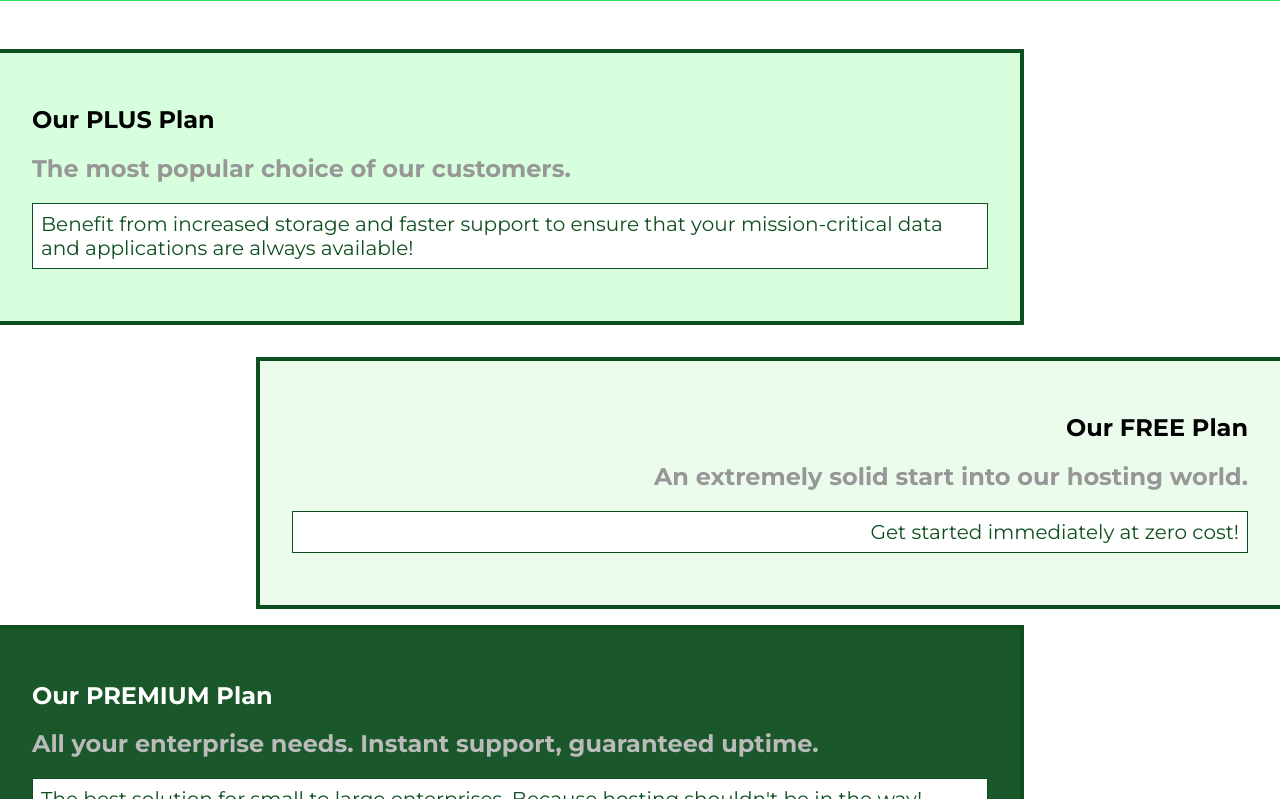
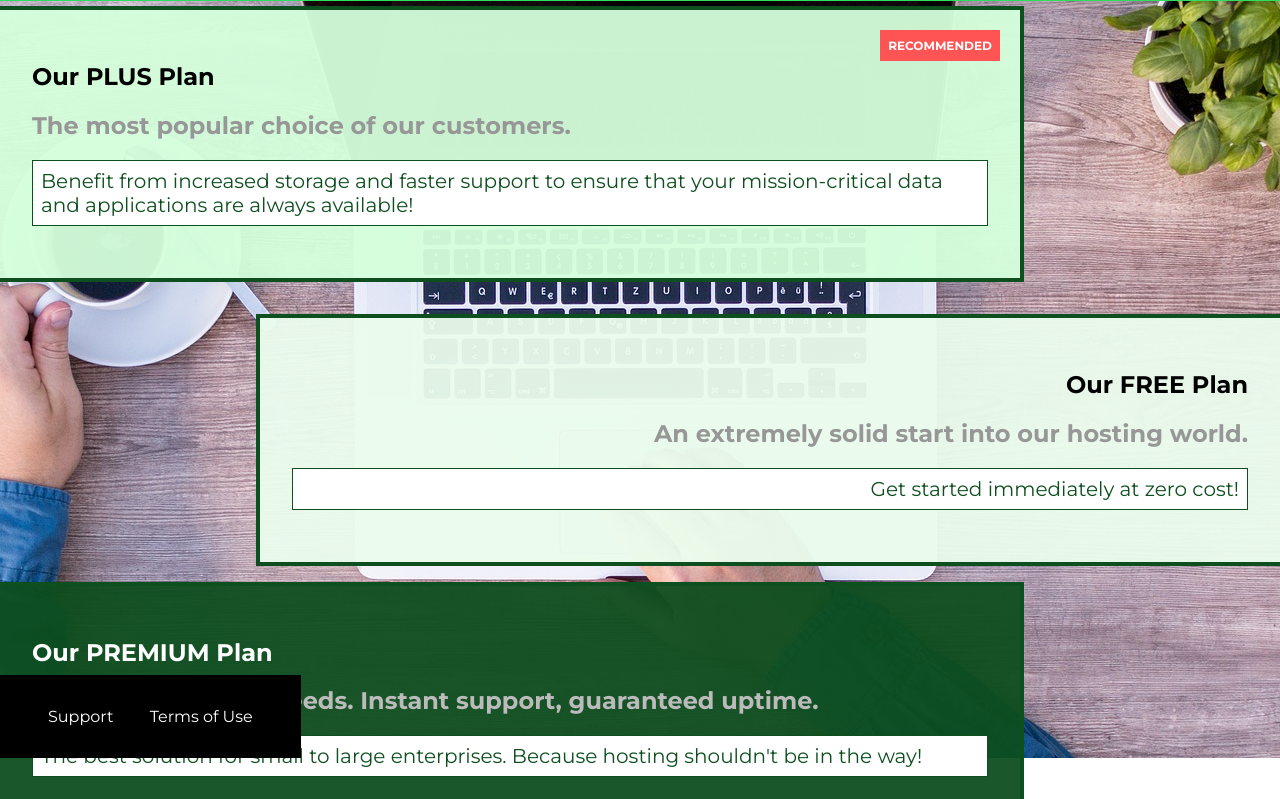
Before and after one commit to svivianl/css-course, a plain HTML site: page 05-practicing-the-basics/packages/index.html in a window 1280 px wide. Shown: the part 42-841 px from the top of the page. Drawn offline with Linux system fonts and the light colour scheme.

Commit message:
update 05-practicing-the-basics

```diff
--- a/05-practicing-the-basics/packages/index.html
+++ b/05-practicing-the-basics/packages/index.html
@@ -12,6 +12,7 @@
 </head>
 
 <body>
+    <div class="background"></div>
     <header class="main-header">
         <div>
             <a href="../index.html" class="main-header__brand">
@@ -36,6 +37,7 @@
         <section class="package" id="plus">
             <a href="#">
                 <h1 class="package__title">Our PLUS Plan</h1>
+                <h2 class="package__badge">RECOMMENDED</h2>
                 <h2 class="package__subtitle">The most popular choice of our customers.</h2>
                 <p class="package__info">Benefit from increased storage and faster support to ensure that your mission-critical data and applications
                     are always available!</p>
--- a/05-practicing-the-basics/packages/packages.css
+++ b/05-practicing-the-basics/packages/packages.css
@@ -1,5 +1,13 @@
 main{
     padding-top: 32px;
+}
+
+.background{
+    width: 100vw;
+    height: 100vh;
+    background: url("../images/plans-background.jpg") center;
+    position: fixed;
+    z-index: -1;
 }
 
 section a{
@@ -14,6 +22,7 @@ section a{
     padding: 32px;
     margin: 16px 0;
     clear: both;
+    position: relative;
 }
 
 .package:hover,
@@ -25,6 +34,17 @@ section a{
 .package__title{
     color: black;
     font-weight: 700;
+}
+
+.package__badge{
+    position: absolute;
+    margin: 20px;
+    top: 0;
+    right: 0;
+    font-size: 12px;
+    color: white;
+    background: #ff5454;
+    padding: 8px;
 }
 
 .package__subtitle{
--- a/05-practicing-the-basics/shared.css
+++ b/05-practicing-the-basics/shared.css
@@ -11,6 +11,10 @@ body {
     width: 100%;
     background: #2ddf5c;
     padding: 8px 16px;
+    position: fixed;
+    top: 0;
+    left: 0;
+    z-index: 1;
 }
 
 .main-header > div {
@@ -74,6 +78,9 @@ body {
     background: black;
     padding: 32px;
     margin-top: 48px;
+    position: fixed;
+    bottom: 0;
+    left: 0;
 }
 
 .main-footer__links {
```
Also changed, not shown: 05-practicing-the-basics/images/plans-background.jpg (added).
